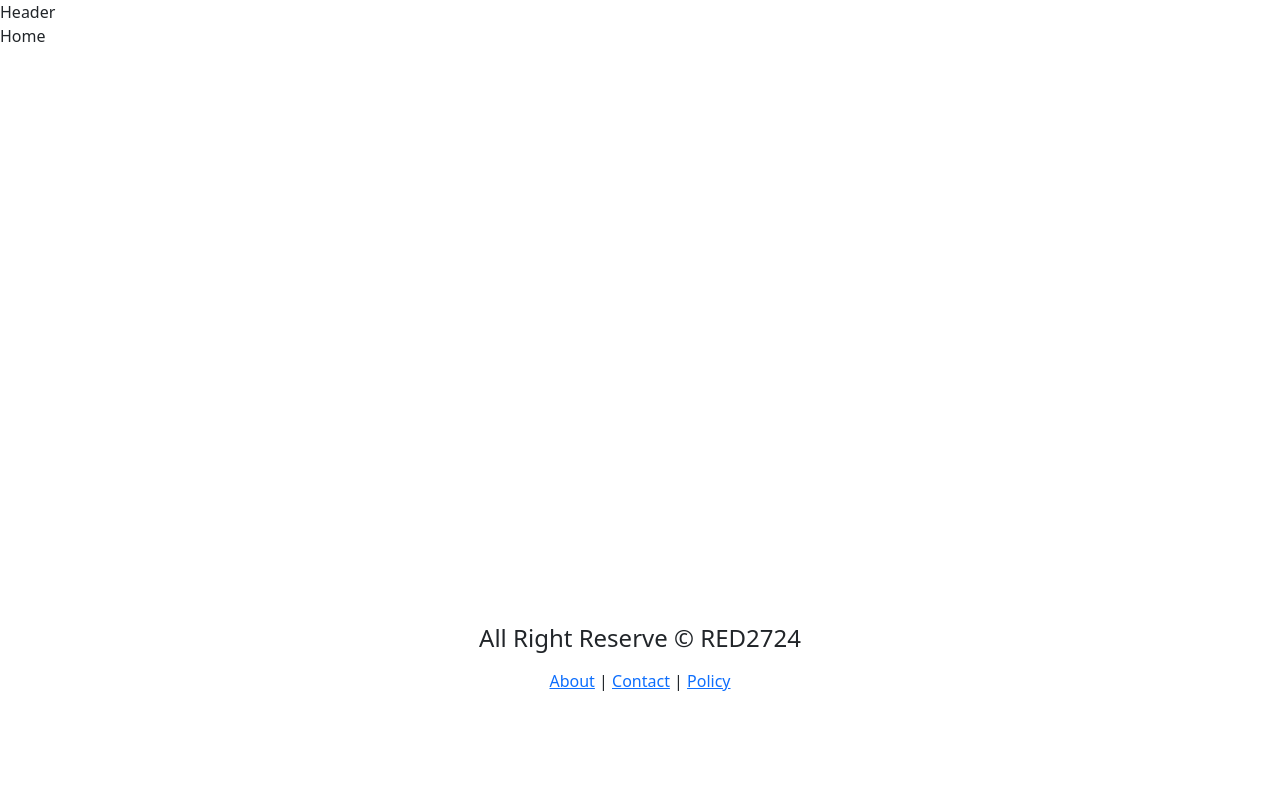
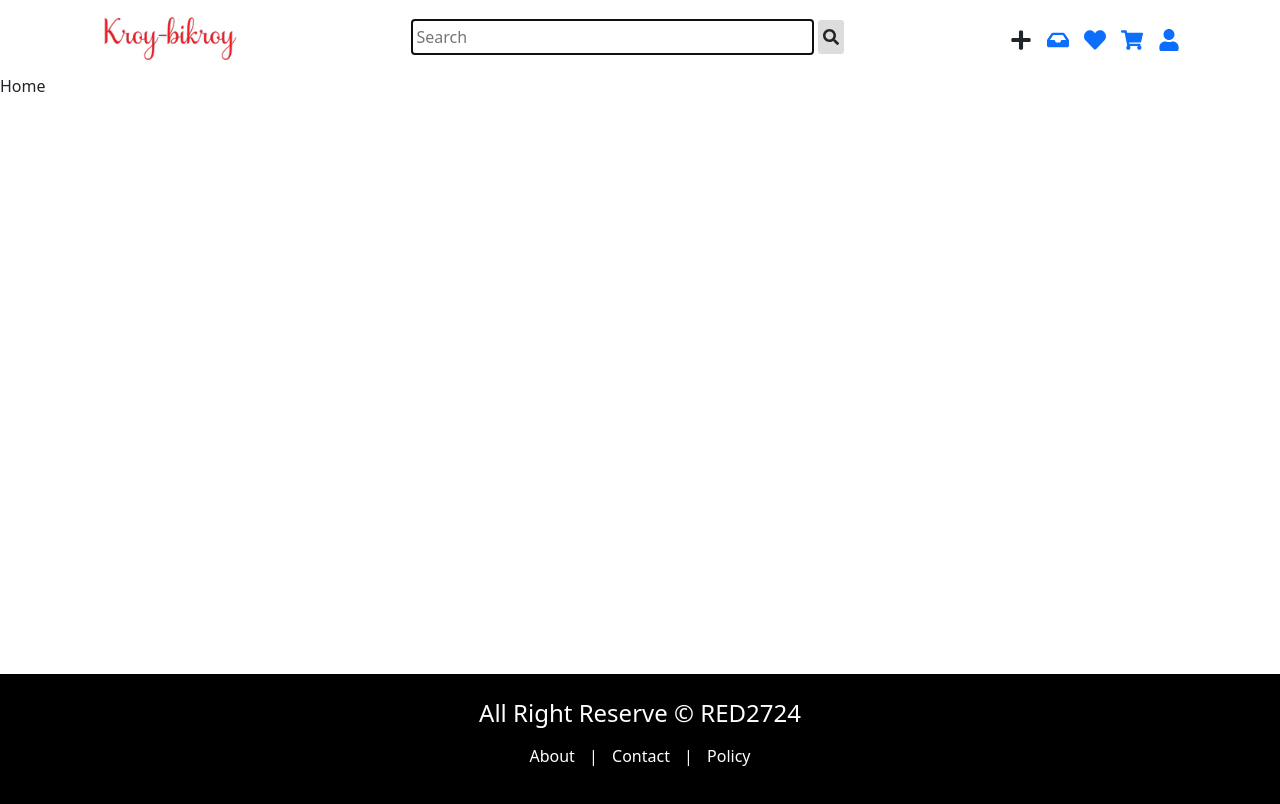
Before and after one commit to mostahidhasan2019331070/kroy-Bikroy, a React (Create React App) app in the folder client/: page / in a window 1280 px wide. Shown: the top 804 px of the page. Built offline with nearby package versions, Linux system fonts and the light colour scheme.

Commit message:
header section design part 1

```diff
--- a/client/src/components/Layout/Header.js
+++ b/client/src/components/Layout/Header.js
@@ -1,7 +1,60 @@
-import React from "react"
+import React, { useEffect, useRef } from "react"
+import {
+  FaInbox,
+  FaHeart,
+  FaShoppingCart,
+  FaUser,
+  FaSearch,
+  FaPlus,
+} from "react-icons/fa"
+import { Link } from "react-router-dom"
+import logo from "../../images/logo.png"
 
 const Header = () => {
-  return <div>Header</div>
+  const searchInputRef = useRef(null)
+
+  useEffect(() => {
+    searchInputRef.current.focus()
+  }, [])
+
+  return (
+    <header className='header'>
+      <div className='logo'>
+        <img src={logo} alt='Kroy-Bikroy Logo' className='logo-img' />
+      </div>
+      <div className='search-box'>
+        <input type='text' placeholder='Search' ref={searchInputRef} />
+        <div className='search-icon'>
+          <FaSearch />
+        </div>
+      </div>
+      <div className='icons'>
+        <div className='icon'>
+          <FaPlus />
+        </div>
+        <div className='icon'>
+          <Link to='/inbox'>
+            <FaInbox />
+          </Link>
+        </div>
+        <div className='icon'>
+          <Link to='/wishlist'>
+            <FaHeart />
+          </Link>
+        </div>
+        <div className='icon'>
+          <Link to='/cart'>
+            <FaShoppingCart />
+          </Link>
+        </div>
+        <div className='icon'>
+          <Link to='/profile'>
+            <FaUser />
+          </Link>
+        </div>
+      </div>
+    </header>
+  )
 }
 
 export default Header
--- a/client/src/index.css
+++ b/client/src/index.css
@@ -1,11 +1,63 @@
 @import url("https://fonts.googleapis.com/css2?family=Playfair+Display:wght@800&family=Poppins:wght@300;400&display=swap");
+
+:root {
+  /**
+   * colors
+   */
+
+  --spanish-gray: hsl(0, 0%, 60%);
+  --sonic-silver: hsl(0, 0%, 47%);
+  --eerie-black: hsl(0, 0%, 13%);
+  --salmon-pink: hsl(353, 100%, 78%);
+  --sandy-brown: hsl(29, 90%, 65%);
+  --bittersweet: hsl(0, 100%, 70%);
+  --ocean-green: hsl(152, 51%, 52%);
+  --davys-gray: hsl(0, 0%, 33%);
+  --cultured: hsl(0, 0%, 93%);
+  --white: hsl(0, 100%, 100%);
+  --onyx: hsl(0, 0%, 27%);
+
+  /**
+   * typography
+   */
+
+  --fs-1: 1.563rem;
+  --fs-2: 1.375rem;
+  --fs-3: 1.25rem;
+  --fs-4: 1.125rem;
+  --fs-5: 1rem;
+  --fs-6: 0.938rem;
+  --fs-7: 0.875rem;
+  --fs-8: 0.813rem;
+  --fs-9: 0.75rem;
+  --fs-10: 0.688rem;
+  --fs-11: 0.625rem;
+
+  --weight-300: 300;
+  --weight-400: 400;
+  --weight-500: 500;
+  --weight-600: 600;
+  --weight-700: 700;
+
+  /**
+   * border-radius
+   */
+
+  --border-radius-md: 10px;
+  --border-radius-sm: 5px;
+
+  /**
+   * transition
+   */
+
+  --transition-timing: 0.2s ease;
+}
 
 * {
   margin: 0;
   padding: 0;
   box-sizing: border-box;
 }
-
 /* font-family: 'Poppins', sans-serif; */
 /* font-family: 'Playfair Display', serif; */
 
@@ -40,3 +92,101 @@
   background: black;
   transition: 1000ms;
 }
+
+/* header */
+.header {
+  background-color: white;
+  padding: 10px 100px;
+  display: flex;
+  flex-wrap: wrap;
+  align-items: center;
+  justify-content: space-between;
+}
+
+.logo {
+  font-size: 24px;
+  font-weight: bold;
+  margin-right: 10px;
+}
+
+.logo-img {
+  width: 150px; /* Adjust the logo width as needed */
+  height: 20px;
+  height: auto;
+}
+
+.search-box {
+  display: flex;
+  flex-basis: 40%;
+  margin: 10px 0;
+}
+
+.search-box input[type="text"] {
+  padding: 5px;
+  border: none;
+  border-radius: 3px;
+  margin-right: 5px;
+  flex-grow: 1;
+}
+
+.search-icon {
+  display: flex;
+  align-items: center;
+  padding: 5px;
+  background-color: #ddd;
+  border-radius: 3px;
+  cursor: pointer;
+}
+
+.search-icon svg {
+  height: 16px;
+}
+
+.icons {
+  display: flex;
+}
+
+.icon {
+  margin-left: 15px; /* Increase the gap between icons */
+  font-size: 22px; /* Increase the size of icons */
+}
+
+/* Media Queries */
+@media screen and (max-width: 600px) {
+  .header {
+    flex-direction: column;
+    align-items: flex-start;
+  }
+
+  .search-box {
+    flex-basis: 100%;
+  }
+
+  .icons {
+    margin-top: 10px;
+  }
+
+  .icon {
+    margin-left: 10px; /* Adjust the gap for smaller screens */
+  }
+}
+
+/* footer */
+.footer {
+  color: white;
+  padding: 25px;
+  background: #000000;
+}
+
+.footer a {
+  text-decoration: none;
+  color: white;
+  padding: 10px;
+}
+
+.footer a:hover {
+  color: #ffefba;
+  border-bottom: 1px solid #ffefba;
+}
+
+/* cheack */
```
Also changed, not shown: client/src/images/logo.png (added), 1 other file (tests, documents, lock files or other folders).
